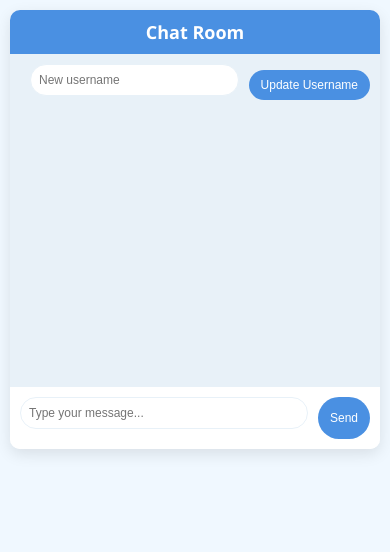
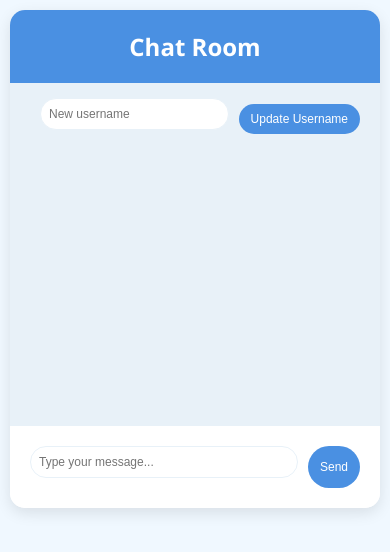
Before and after one commit to King05081/Chat-Room, a plain HTML site: page templates/index.html in a window 390 px wide. Drawn offline with nearby package versions, Linux system fonts and the light colour scheme.

Commit message:
Update index.html

```diff
--- a/templates/index.html
+++ b/templates/index.html
@@ -164,17 +164,11 @@
 			@media screen and (max-width: 768px) {
 			    .chat-container {
 			        margin: 10px;
-					border-radius: 10px;
-				}
-
-				.chat-header {
-					font-size: 20px;
-					padding: 15px;
 			    }
 
 			    .chat-messages {
+			        height: 300px;
 			        padding: 10px;
-					height: 300px;
 			    }
 
 			    .message img {
@@ -187,20 +181,10 @@
 			        padding: 10px;
 			    }
 
-				.message-username {
-					font-size: 12px;
-				}
-
-				.chat-input,
-				.username-container {
-					padding: 10px;
-					flex-wrap: wrap;
-				}
-
 			    #message-input,
 			    #username-input {
 			        font-size: 14px;
-					padding: 10px;
+			        padding: 8px;
 			        margin-bottom: 10px;
 			    }
 
@@ -212,11 +196,6 @@
 			}
 
 			@media screen and (max-width: 480px) {
-				.chat-header {
-					font-size: 18px;
-					padding: 10px;
-				}
-
 			    .chat-messages {
 			        height: 250px;
 			    }
@@ -231,10 +210,6 @@
 			        padding: 8px;
 			    }
 
-				.message-username {
-					font-size: 10px;
-				}
-
 			    #message-input,
 			    #username-input {
 			        font-size: 12px;
@@ -247,6 +222,7 @@
 			        padding: 8px 12px;
 			    }
 			}
+
 		</style>
 	</head>
 	<body>
```
Lines whose indentation alone changed are shown as unchanged.
